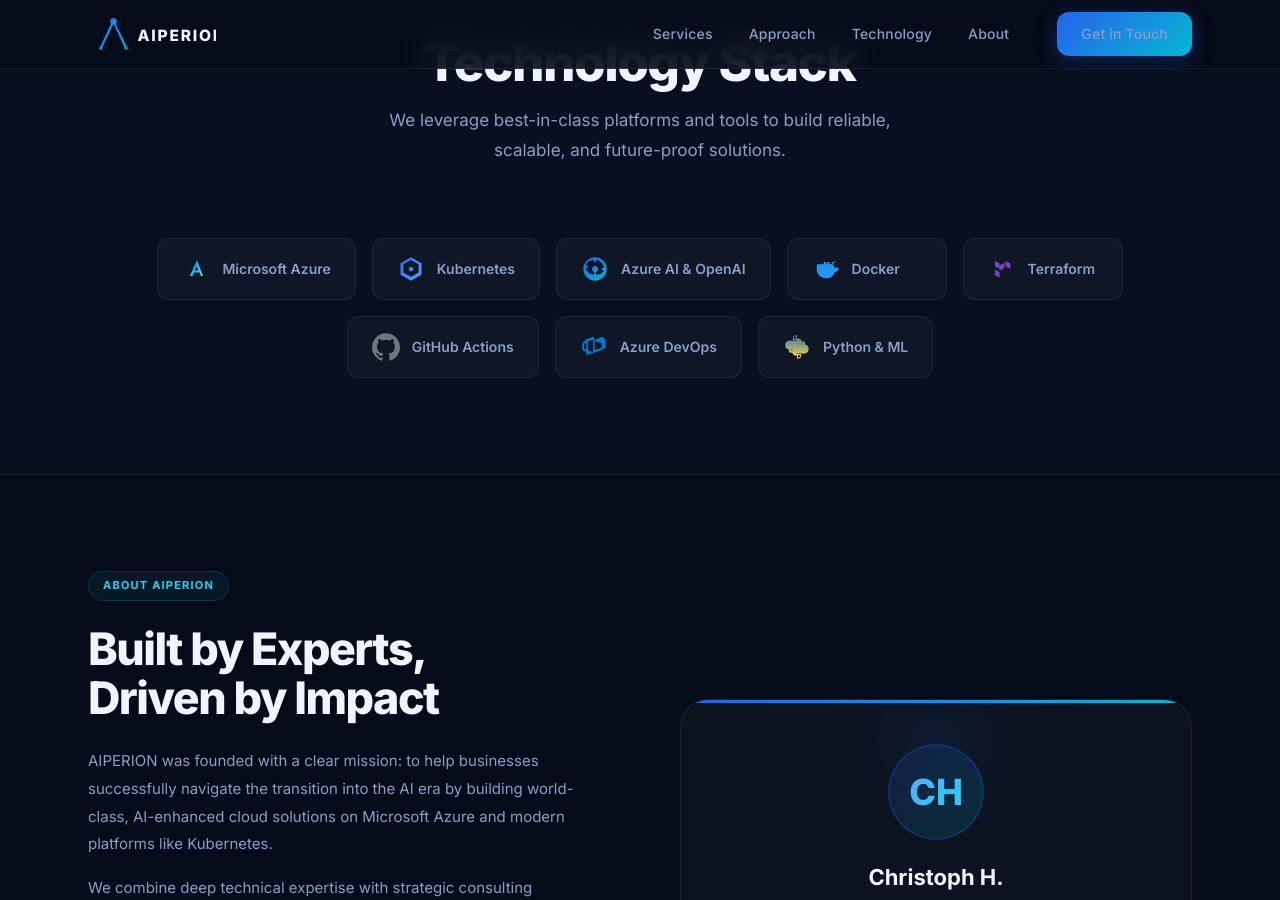
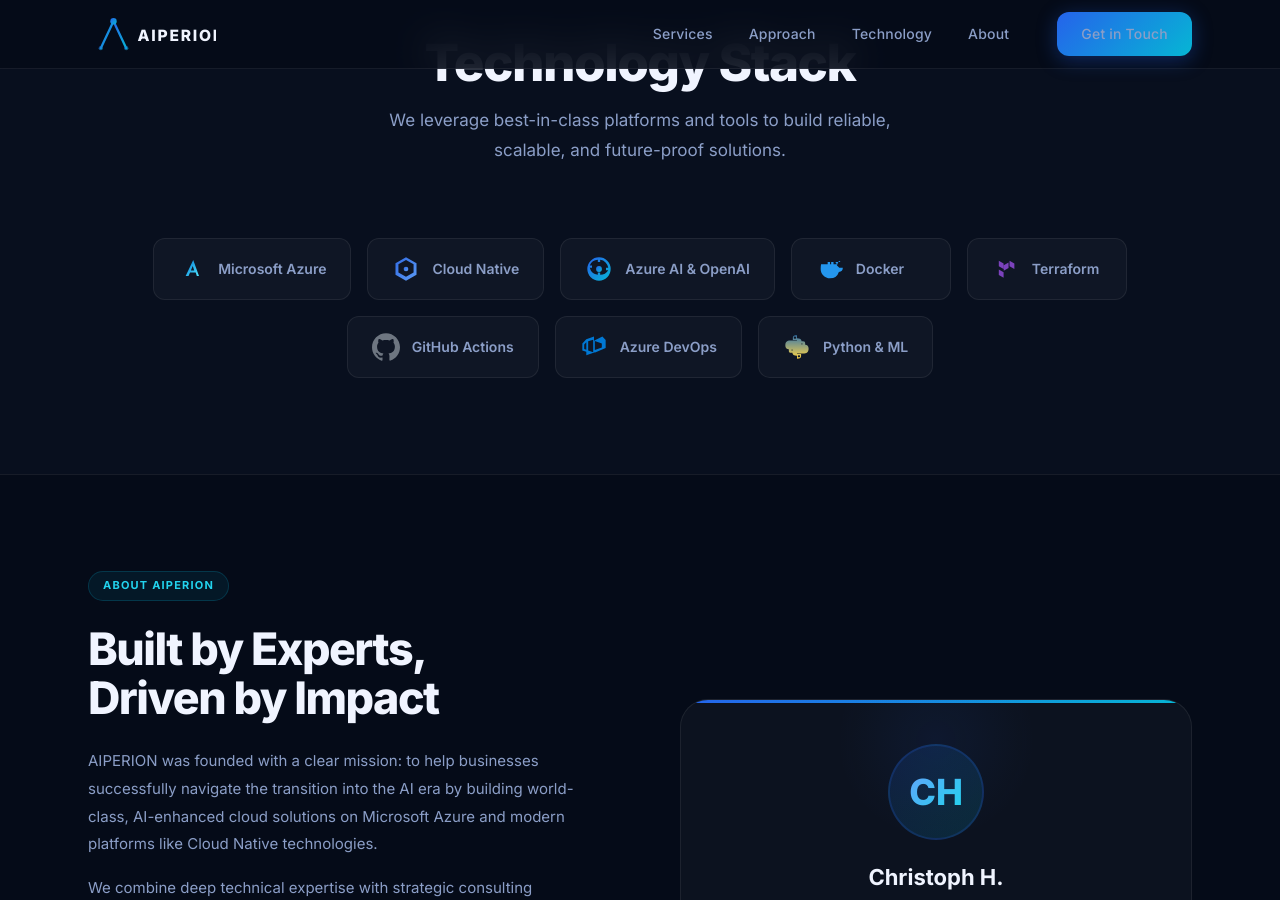
Before and after one commit to AIperion/aiperion.github.io, a Jekyll site: the page built from docs/index.html, in a window 1280 px wide and 900 px high, scrolled down 2801 px. Built offline with Jekyll 4.4.1, drawn with Linux system fonts in a browser that asks for light colours; some of the changed text lies outside the part shown.

Commit message:
Replace Kubernetes with Cloud Native technologies throughout site content
Co-authored-by: hoffe86 <5873390+hoffe86@users.noreply.github.com>

```diff
--- a/docs/_config.yml
+++ b/docs/_config.yml
@@ -23,7 +23,7 @@ email: info@aiperion.de
 description: >-
   AIPERION empowers organizations to harness the transformative power of AI
   and modern cloud technologies. We design, build, and scale AI-enhanced
-  solutions on Microsoft Azure and Kubernetes.
+  solutions on Microsoft Azure and Cloud Native technologies.
 baseurl: "" # the subpath of your site, e.g. /blog
 url: "https://aiperion.de" # the base hostname & protocol for your site, e.g. http://example.com
 github_username: AIperion
--- a/docs/index.html
+++ b/docs/index.html
@@ -132,13 +132,13 @@ description: "AIPERION empowers organizations to harness the transformative powe
         <p>Design and deploy scalable, secure, and cost-optimized cloud architectures leveraging the full breadth of Microsoft Azure services.</p>
       </article>
 
-      <!-- Kubernetes -->
+      <!-- Cloud Native -->
       <article class="service-card">
         <div class="service-icon" aria-hidden="true">
           <svg xmlns="http://www.w3.org/2000/svg" viewBox="0 0 24 24"><path d="M17 8C8 10 5.9 16.17 3.82 21.34L5.71 22l1-2.3A4.49 4.49 0 0 0 8 20c4 0 4-2 8-2s4 2 8 2v-2c-4 0-4-2-8-2-1.06 0-1.96.1-2.75.23C14.69 12.76 16.5 10.2 17 8zM18.5 6a2.5 2.5 0 1 0 0-5 2.5 2.5 0 0 0 0 5z"/></svg>
         </div>
-        <h3>Kubernetes &amp; Container Orchestration</h3>
-        <p>Modernize your infrastructure with production-grade Kubernetes deployments, ensuring maximum reliability, scalability, and operational efficiency.</p>
+        <h3>Cloud Native &amp; Container Orchestration</h3>
+        <p>Modernize your infrastructure with Cloud Native technologies, ensuring maximum reliability, scalability, and operational efficiency.</p>
       </article>
 
       <!-- AI Development -->
@@ -196,7 +196,7 @@ description: "AIPERION empowers organizations to harness the transformative powe
       <div class="approach-step">
         <div class="step-num">2</div>
         <h3>Design &amp; Build</h3>
-        <p>Our experts architect and implement cutting-edge solutions using industry best practices, modern tooling, and proven cloud-native patterns on Azure and Kubernetes.</p>
+        <p>Our experts architect and implement cutting-edge solutions using industry best practices, modern tooling, and proven Cloud Native patterns on Azure and beyond.</p>
       </div>
 
       <div class="approach-step">
@@ -235,7 +235,7 @@ description: "AIPERION empowers organizations to harness the transformative powe
         <span>Microsoft Azure</span>
       </div>
 
-      <!-- Kubernetes -->
+      <!-- Cloud Native -->
       <div class="tech-item">
         <svg xmlns="http://www.w3.org/2000/svg" viewBox="0 0 24 24" aria-hidden="true">
           <defs>
@@ -247,7 +247,7 @@ description: "AIPERION empowers organizations to harness the transformative powe
           <path d="M12 2L3 7v10l9 5 9-5V7L12 2zm0 2.3l6.5 3.6v7.2L12 18.7 5.5 15.1V7.9L12 4.3z" fill="url(#k8sGrad)"/>
           <circle cx="12" cy="12" r="2" fill="url(#k8sGrad)"/>
         </svg>
-        <span>Kubernetes</span>
+        <span>Cloud Native</span>
       </div>
 
       <!-- Azure AI / OpenAI -->
@@ -332,7 +332,7 @@ description: "AIPERION empowers organizations to harness the transformative powe
           AIPERION was founded with a clear mission: to help businesses successfully
           navigate the transition into the AI era by building world-class,
           AI-enhanced cloud solutions on Microsoft Azure and modern platforms
-          like Kubernetes.
+          like Cloud Native technologies.
         </p>
         <p>
           We combine deep technical expertise with strategic consulting capabilities
@@ -372,7 +372,7 @@ description: "AIPERION empowers organizations to harness the transformative powe
           <div class="founder-role">Founder &amp; CEO, AIPERION</div>
           <div class="founder-tags">
             <span class="tag">Microsoft Azure</span>
-            <span class="tag">Kubernetes</span>
+            <span class="tag">Cloud Native</span>
             <span class="tag">AI &amp; ML</span>
             <span class="tag">Cloud Architecture</span>
             <span class="tag">Digital Transformation</span>
```
